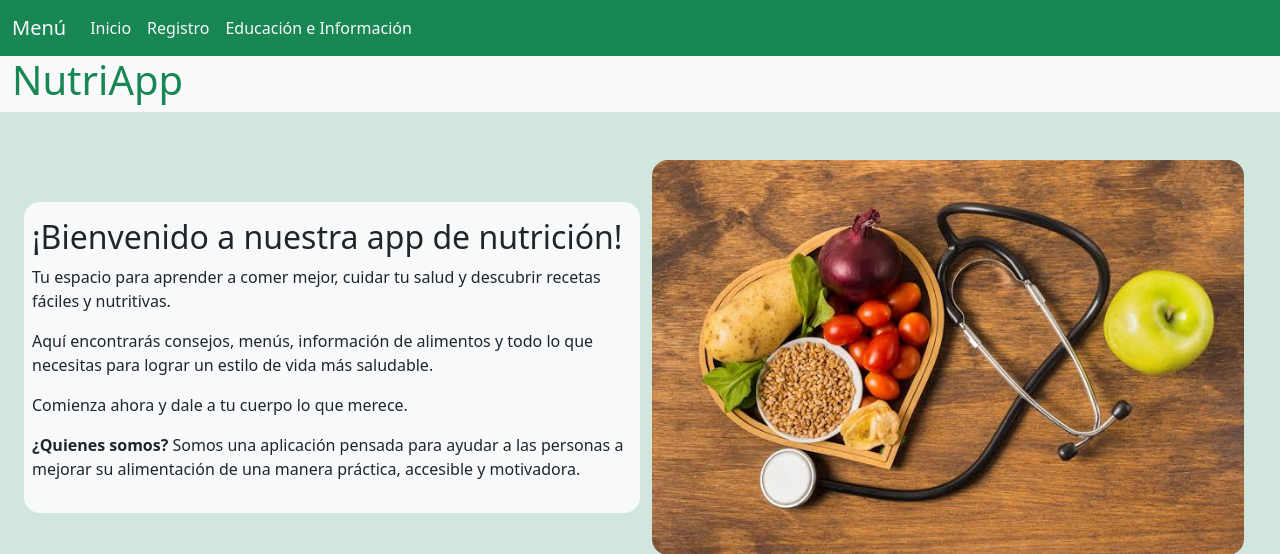
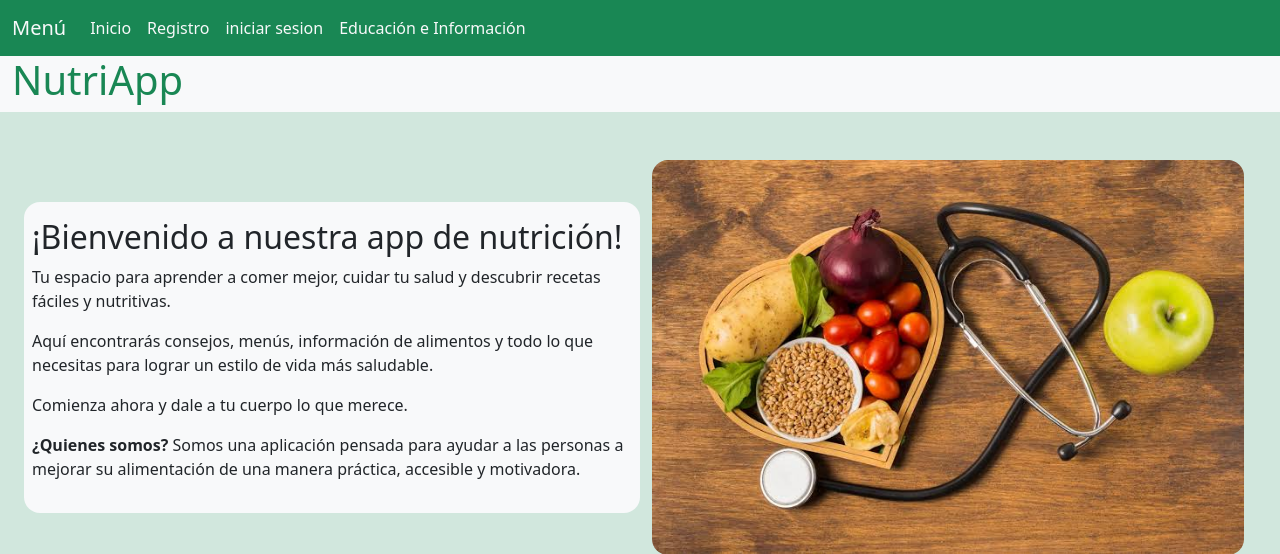
Before and after one commit to Leyva-Holguin/NutriApp, a Flask app: page / in a window 1280 px wide. Shown: the top 554 px of the page. Run offline with Flask 3, Linux system fonts and the light colour scheme.

Commit message:
saddas ya me quiero dormir

```diff
--- a/templates/base.html
+++ b/templates/base.html
@@ -27,11 +27,21 @@
                     <div class="collapse navbar-collapse" id="navbarNavDropdown">
                         <ul class="navbar-nav">
                             <li class="nav-item">
-                                <a class="nav-link active text-light" aria-current="page" href="http://127.0.0.1:5000">Inicio</a>
+                                <a class="nav-link active text-light" aria-current="page"
+                                    href="http://127.0.0.1:5000">Inicio</a>
                             </li>
+                            {% if session.get('logueado') %}
+                                <li class="nav-item">
+                                    <a class="nav-link text-ligh" href="{{ url_for('logout') }}">Cerrar Sesión</a>
+                                </li>
+                            {% else %}
                                 <li class="nav-item">
                                     <a class="nav-link text-light" href="http://127.0.0.1:5000/registro">Registro</a>
                                 </li>
+                                <li class="nav-item">
+                                    <a class="nav-link text-light" href="http://127.0.0.1:5000/iniciar">iniciar sesion</a>
+                                </li>
+                            {% endif %}
                                 <li class="nav-item">
                                     <a class="nav-link text-light" href="http://127.0.0.1:5000/educacion">Educación e Información</a>
                                 </li>
@@ -41,7 +51,7 @@
             </nav>
         </header>
 
-        <main >
+        <main>
             {% block contenido %}
             {% endblock %}
         </main>
```
Lines whose indentation alone changed are shown as unchanged.
